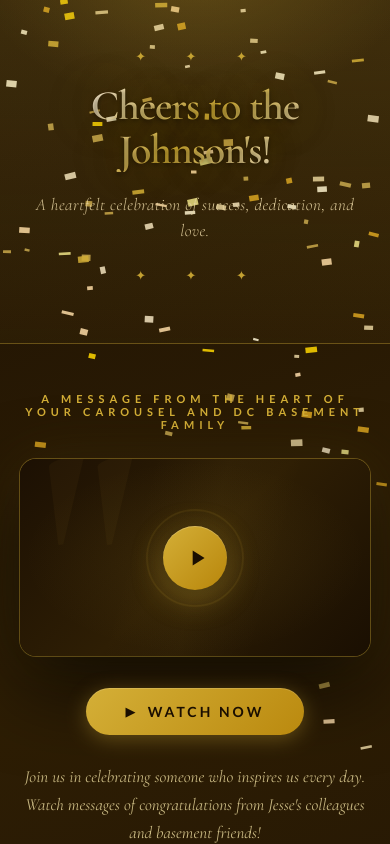
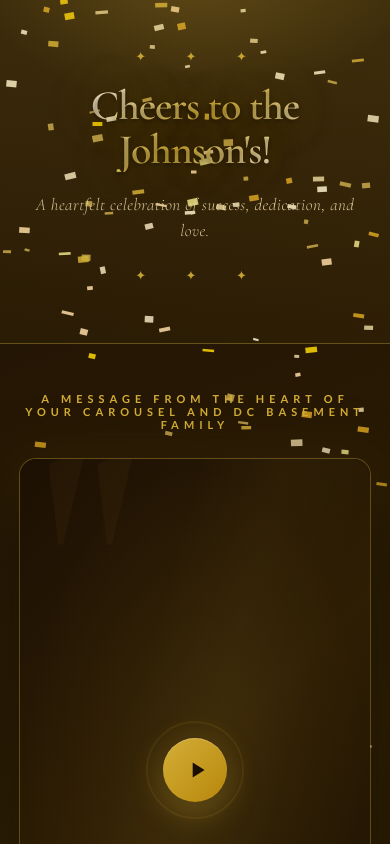
Before and after one commit to RStrozier/jesse-wedding-prod, a React (Vite) app: page / in a window 390 px wide. Shown: the top 844 px of the page. Built offline with nearby package versions, Linux system fonts and the light colour scheme.

Commit message:
updated video and shape for mobile viewing

```diff
--- a/src/App.css
+++ b/src/App.css
@@ -109,7 +109,7 @@
 /* ─── Video Section ───────────────────────────────────────────────────── */
 .video-section {
   width: 100%;
-  max-width: 860px;
+  max-width: 420px;
   margin: 0 auto;
   padding: 72px 24px 56px;
   text-align: center;
@@ -118,7 +118,7 @@
 .video-wrapper {
   position: relative;
   width: 100%;
-  aspect-ratio: 16 / 9;
+  aspect-ratio: 9 / 16;
   border-radius: 16px;
   overflow: hidden;
   box-shadow:
--- a/src/App.tsx
+++ b/src/App.tsx
@@ -203,7 +203,7 @@
                   controls
                   className="video-player"
                 >
-                  <source src="/Jesse & Emily 4.mov" type="video/mp4" />
+                  <source src="/Jesse & Emily Prod.mp4" type="video/mp4" />
                   Your browser does not support the video tag.
                 </video>
               </div>
```
Also changed, not shown: 1 other file (tests, documents, lock files or other folders).
